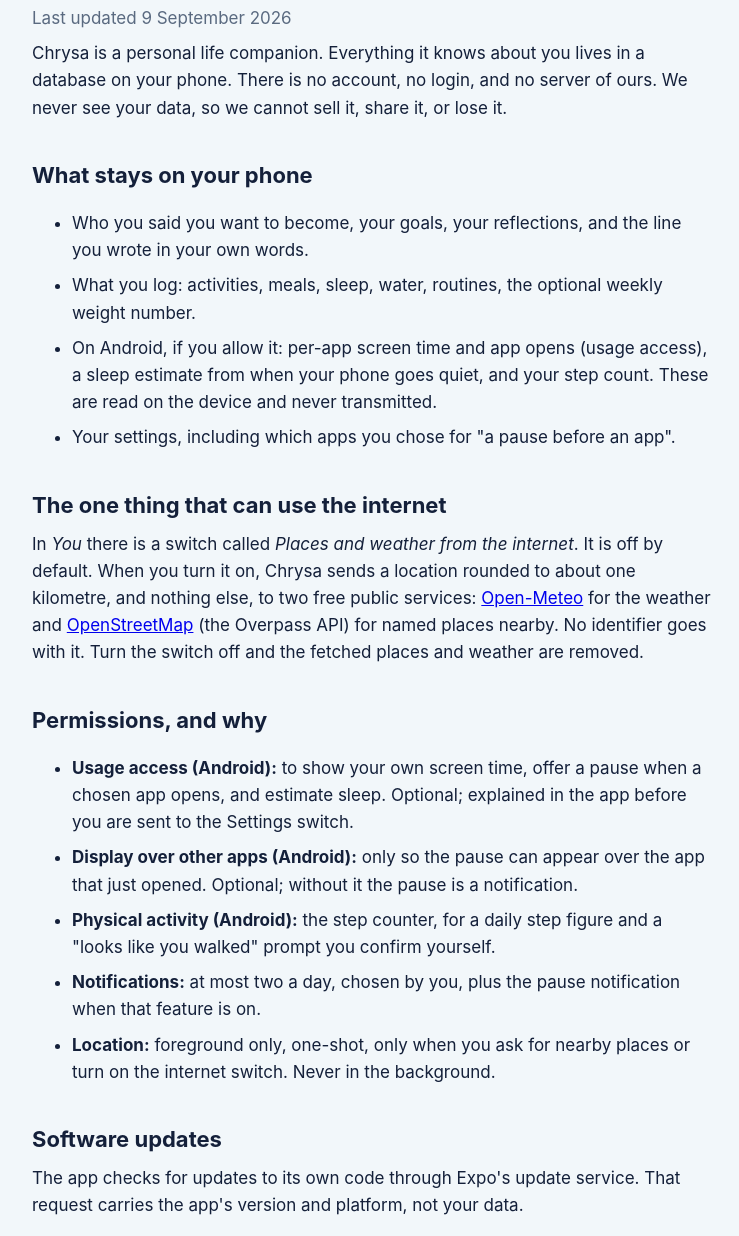
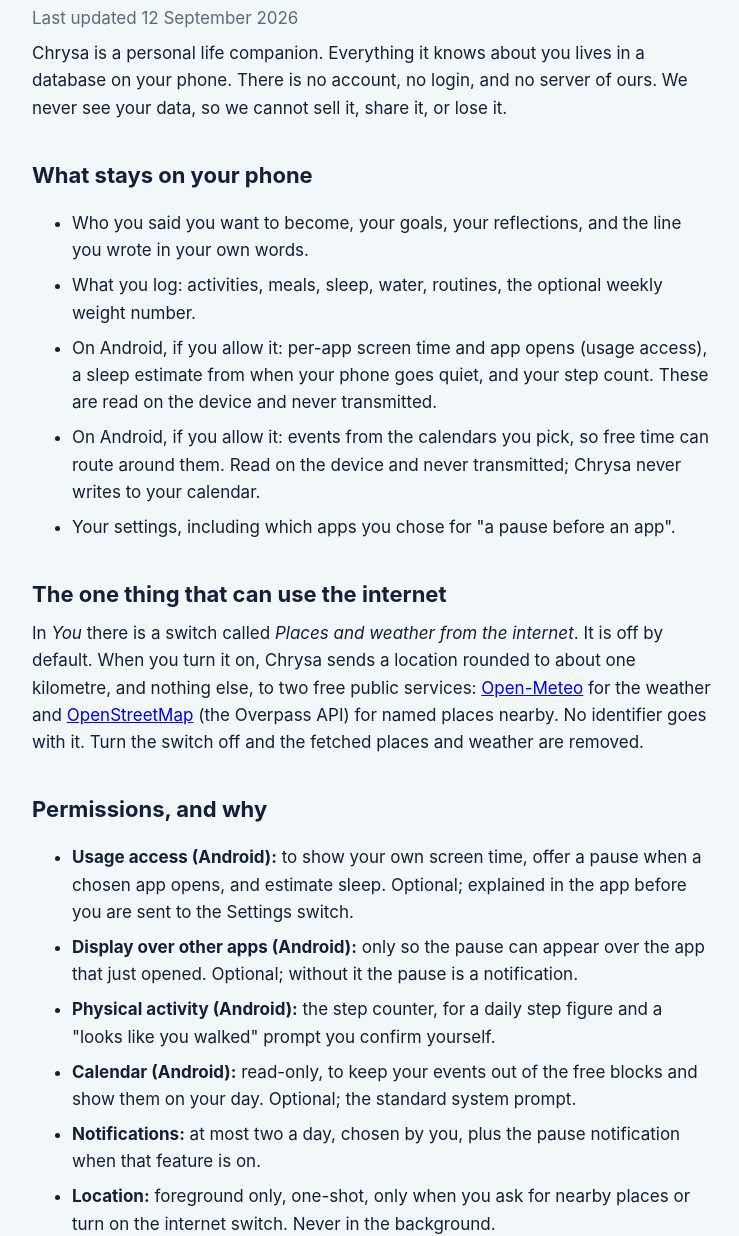
Before and after one commit to HArshit123455/chrysa-site, a plain HTML site: page privacy.html in a window 1280 px wide. Shown: the part 82-1318 px from the top of the page, without its empty margins (268-1007 px from the left). Drawn offline with Linux system fonts and the light colour scheme.

Commit message:
Privacy policy: calendar, read-only, on the device

```diff
--- a/privacy.html
+++ b/privacy.html
@@ -18,7 +18,7 @@
 <body>
 <main>
   <h1>Chrysa privacy policy</h1>
-  <p class="muted">Last updated 9 September 2026</p>
+  <p class="muted">Last updated 12 September 2026</p>
 
   <p>Chrysa is a personal life companion. Everything it knows about you lives in a database on your phone. There is no account, no login, and no server of ours. We never see your data, so we cannot sell it, share it, or lose it.</p>
 
@@ -27,6 +27,7 @@
     <li>Who you said you want to become, your goals, your reflections, and the line you wrote in your own words.</li>
     <li>What you log: activities, meals, sleep, water, routines, the optional weekly weight number.</li>
     <li>On Android, if you allow it: per-app screen time and app opens (usage access), a sleep estimate from when your phone goes quiet, and your step count. These are read on the device and never transmitted.</li>
+    <li>On Android, if you allow it: events from the calendars you pick, so free time can route around them. Read on the device and never transmitted; Chrysa never writes to your calendar.</li>
     <li>Your settings, including which apps you chose for "a pause before an app".</li>
   </ul>
 
@@ -38,6 +39,7 @@
     <li><strong>Usage access (Android):</strong> to show your own screen time, offer a pause when a chosen app opens, and estimate sleep. Optional; explained in the app before you are sent to the Settings switch.</li>
     <li><strong>Display over other apps (Android):</strong> only so the pause can appear over the app that just opened. Optional; without it the pause is a notification.</li>
     <li><strong>Physical activity (Android):</strong> the step counter, for a daily step figure and a "looks like you walked" prompt you confirm yourself.</li>
+    <li><strong>Calendar (Android):</strong> read-only, to keep your events out of the free blocks and show them on your day. Optional; the standard system prompt.</li>
     <li><strong>Notifications:</strong> at most two a day, chosen by you, plus the pause notification when that feature is on.</li>
     <li><strong>Location:</strong> foreground only, one-shot, only when you ask for nearby places or turn on the internet switch. Never in the background.</li>
   </ul>
```
